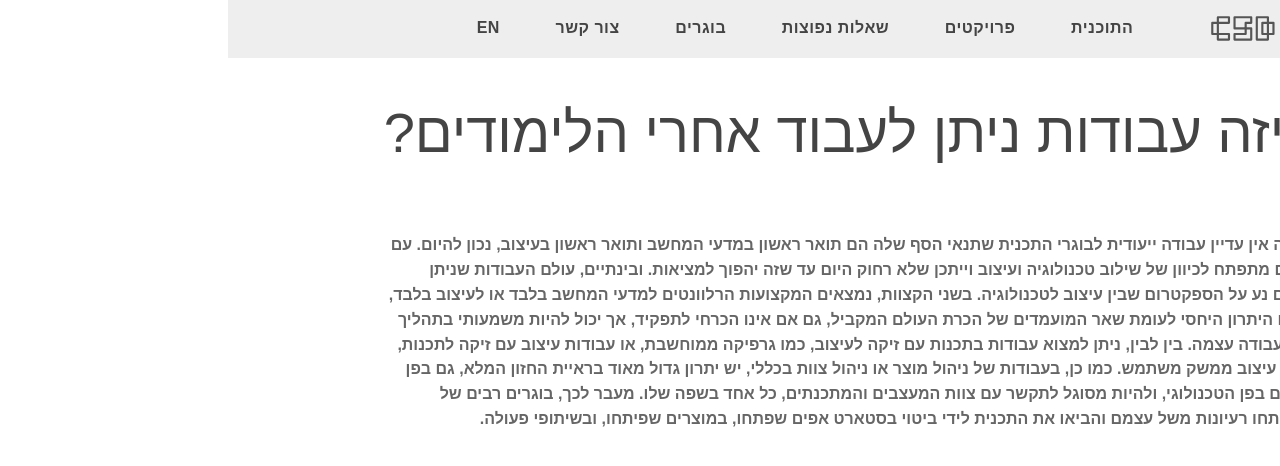
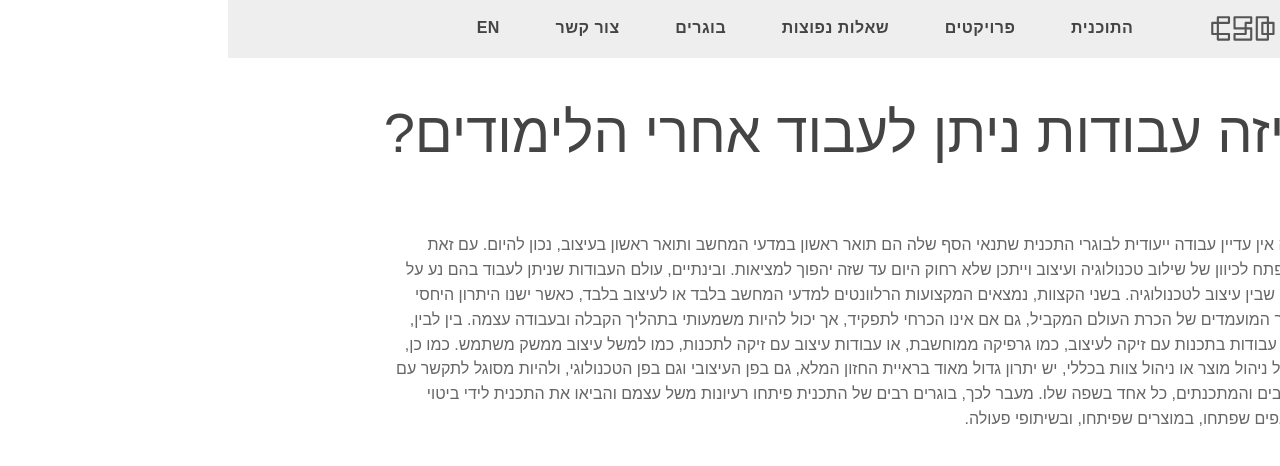
Before and after one commit to bsc-des/csd.degree, a Jekyll site: the page built from _posts/faq/2021-03-04-באיזה-עבודות-ניתן-לעבוד-אחרי-הלימודים.md, in a window 1280 px wide. Shown: the top 466 px of the page. Built offline with Jekyll 4.4.1, drawn with Linux system fonts in a browser that asks for light colours; some web fonts are replaced.

```diff
--- a/_posts/faq/2021-03-04-באיזה-עבודות-ניתן-לעבוד-אחרי-הלימודים.md
+++ b/_posts/faq/2021-03-04-באיזה-עבודות-ניתן-לעבוד-אחרי-הלימודים.md
@@ -5,4 +5,4 @@ title: באיזה עבודות ניתן לעבוד אחרי הלימודים?
 date: 2021-03-04T21:09:56.433Z
 category: עבודה
 ---
-**ככל הנראה אין עדיין עבודה ייעודית לבוגרי התכנית שתנאי הסף שלה הם תואר ראשון במדעי המחשב ותואר ראשון בעיצוב, נכון להיום. עם זאת העולם מתפתח לכיוון של שילוב טכנולוגיה ועיצוב וייתכן שלא רחוק היום עד שזה יהפוך למציאות. ובינתיים, עולם העבודות שניתן לעבוד בהם נע על הספקטרום שבין עיצוב לטכנולוגיה. בשני הקצוות, נמצאים המקצועות הרלוונטים למדעי המחשב בלבד או לעיצוב בלבד, כאשר ישנו היתרון היחסי לעומת שאר המועמדים של הכרת העולם המקביל, גם אם אינו הכרחי לתפקיד, אך יכול להיות משמעותי בתהליך הקבלה ובעבודה עצמה. בין לבין, ניתן למצוא עבודות בתכנות עם זיקה לעיצוב, כמו גרפיקה ממוחשבת, או עבודות עיצוב עם זיקה לתכנות, כמו למשל עיצוב ממשק משתמש. כמו כן, בעבודות של ניהול מוצר או ניהול צוות בכללי, יש יתרון גדול מאוד בראיית החזון המלא, גם בפן העיצובי וגם בפן הטכנולוגי, ולהיות מסוגל לתקשר עם צוות המעצבים והמתכנתים, כל אחד בשפה שלו. מעבר לכך, בוגרים רבים של התכנית פיתחו רעיונות משל עצמם והביאו את התכנית לידי ביטוי בסטארט אפים שפתחו, במוצרים שפיתחו, ובשיתופי פעולה.**
+ככל הנראה אין עדיין עבודה ייעודית לבוגרי התכנית שתנאי הסף שלה הם תואר ראשון במדעי המחשב ותואר ראשון בעיצוב, נכון להיום. עם זאת העולם מתפתח לכיוון של שילוב טכנולוגיה ועיצוב וייתכן שלא רחוק היום עד שזה יהפוך למציאות. ובינתיים, עולם העבודות שניתן לעבוד בהם נע על הספקטרום שבין עיצוב לטכנולוגיה. בשני הקצוות, נמצאים המקצועות הרלוונטים למדעי המחשב בלבד או לעיצוב בלבד, כאשר ישנו היתרון היחסי לעומת שאר המועמדים של הכרת העולם המקביל, גם אם אינו הכרחי לתפקיד, אך יכול להיות משמעותי בתהליך הקבלה ובעבודה עצמה. בין לבין, ניתן למצוא עבודות בתכנות עם זיקה לעיצוב, כמו גרפיקה ממוחשבת, או עבודות עיצוב עם זיקה לתכנות, כמו למשל עיצוב ממשק משתמש. כמו כן, בעבודות של ניהול מוצר או ניהול צוות בכללי, יש יתרון גדול מאוד בראיית החזון המלא, גם בפן העיצובי וגם בפן הטכנולוגי, ולהיות מסוגל לתקשר עם צוות המעצבים והמתכנתים, כל אחד בשפה שלו. מעבר לכך, בוגרים רבים של התכנית פיתחו רעיונות משל עצמם והביאו את התכנית לידי ביטוי בסטארט אפים שפתחו, במוצרים שפיתחו, ובשיתופי פעולה.
```
